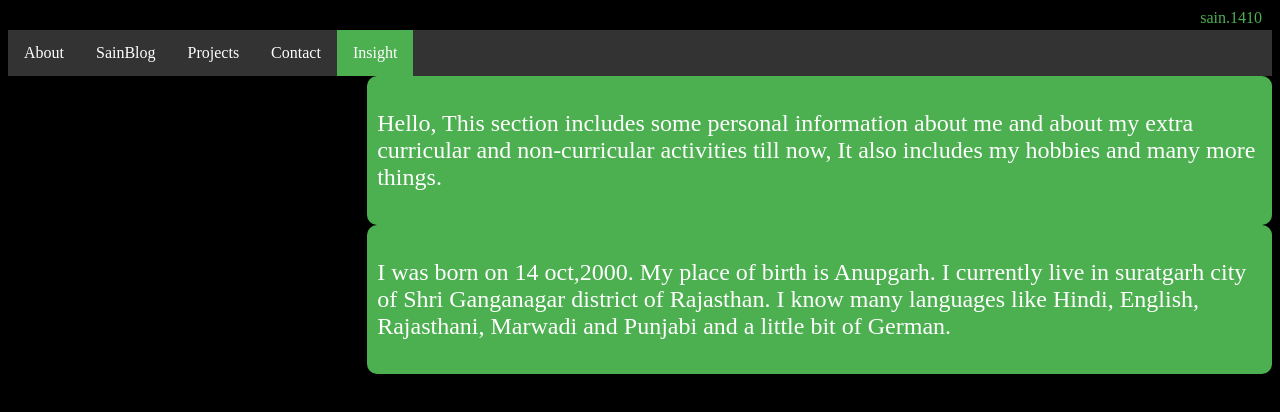
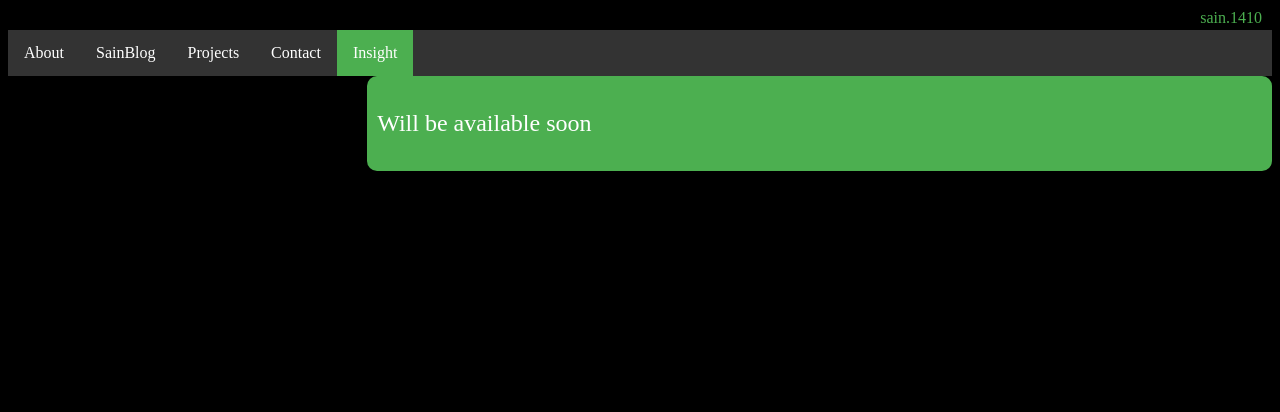
Before and after one commit to deepaksain1410/deepaksain1410.github.io, a plain HTML site: page insight.html in a window 1280 px wide. Drawn offline with Linux system fonts and the light colour scheme.

Commit message:
Update insight.html

```diff
--- a/insight.html
+++ b/insight.html
@@ -19,10 +19,7 @@
 	</div>
 
 	<div class="info">
-		<p>Hello, This section includes some personal information about me and about my extra curricular and non-curricular activities till now, It also includes my hobbies and many more things.</p>
-	</div>
-	<div class="info">
-		<p>I was born on 14 oct,2000. My place of birth is Anupgarh. I currently live in suratgarh city of Shri Ganganagar district of Rajasthan. I know many languages like Hindi, English, Rajasthani, Marwadi and Punjabi and a little bit of German.</p>
+		<p>Will be available soon</p>
 	</div>
 </body>
 </html>
```
